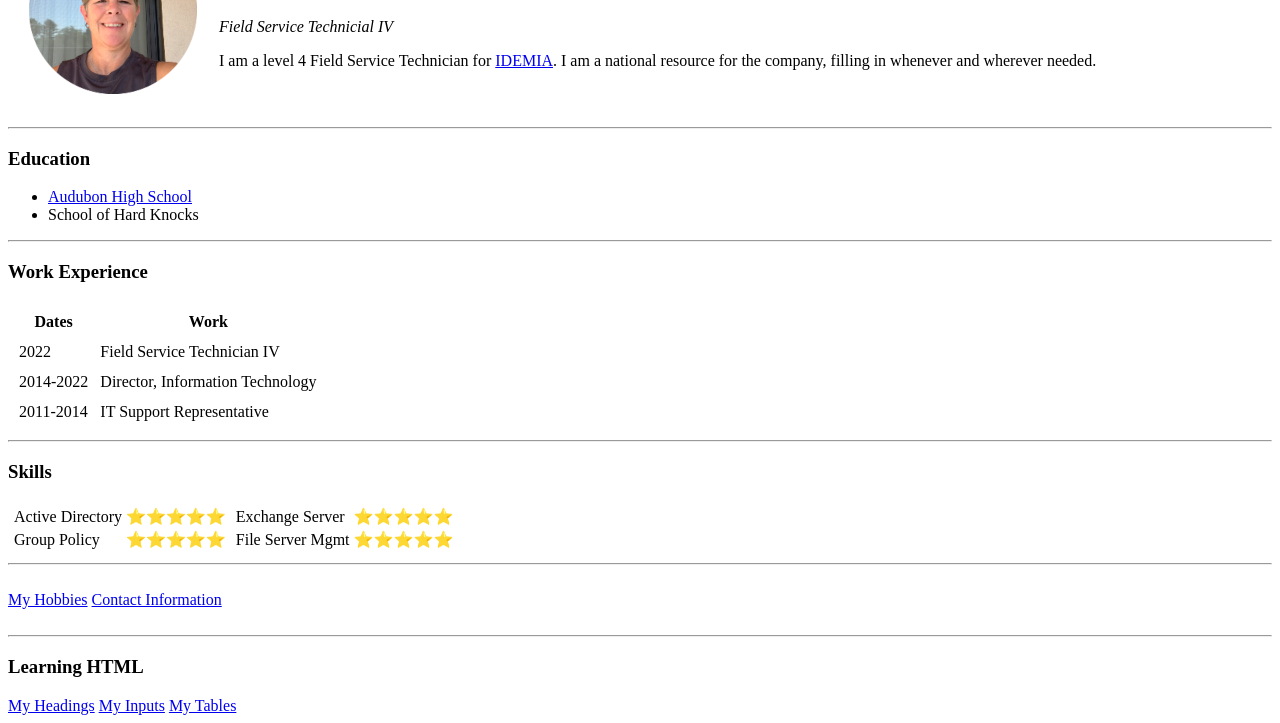
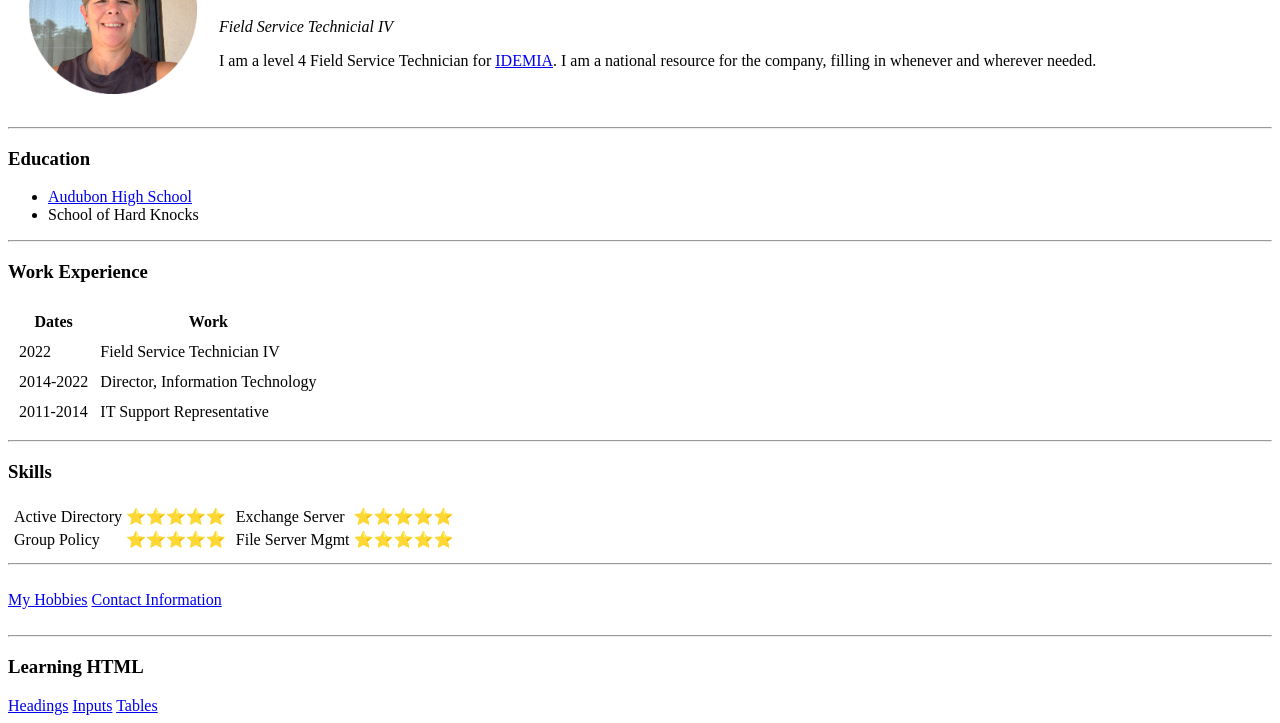
Before and after one commit to k9boxerfan/cv, a plain HTML site: page index.html in a window 1280 px wide. Shown: the part 103-826 px from the top of the page. Drawn offline with Linux system fonts and the light colour scheme.

Commit message:
slight names changes

```diff
--- a/index.html
+++ b/index.html
@@ -82,8 +82,8 @@
     <br>
   <hr>
   <h3>Learning HTML</h3>
-    <a href="headings.html">My Headings</a>
-    <a href="inputs.html">My Inputs</a>
-    <a href="tables.html">My Tables</a>
+    <a href="headings.html">Headings</a>
+    <a href="inputs.html">Inputs</a>
+    <a href="tables.html">Tables</a>
 </body>
 </html>
```
